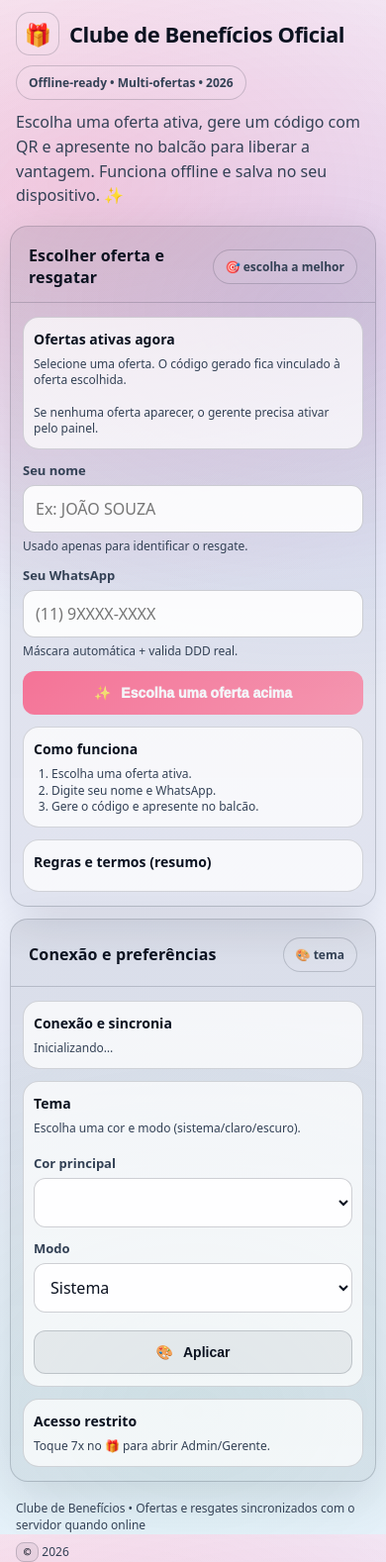
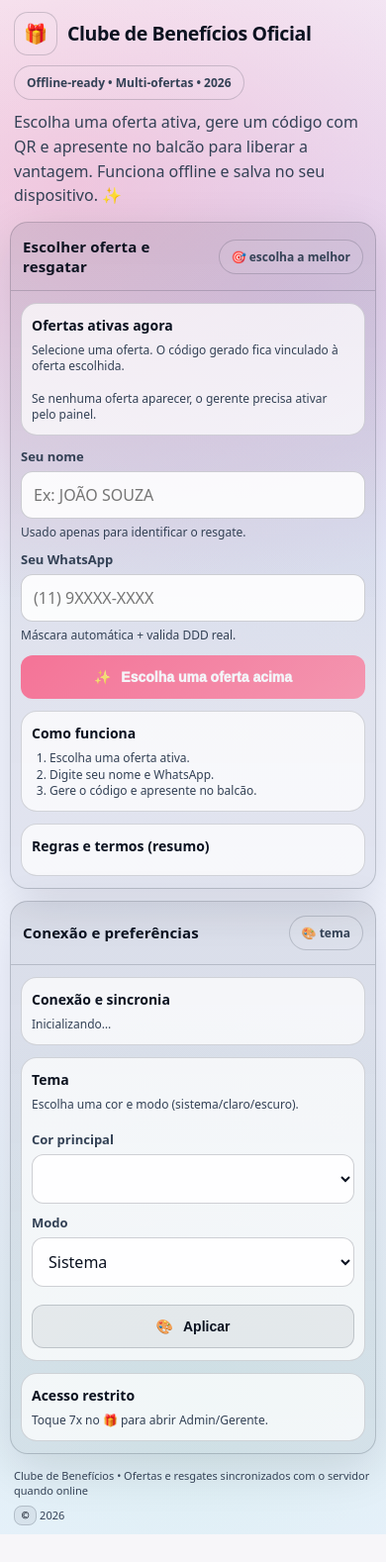
Before and after one commit to Augustuuuuu/clube-beneficios, a Django app: page / in a window 390 px wide. Shown: the whole page at 99% size. After the commit the page ends 1550 px from the top, so only its background shows below. Run offline with Django 5.2, Linux system fonts and the light colour scheme; lists and menus that the app fills with data are empty; some libraries are stand-ins or nearby versions.

Commit message:
Update index.html

```diff
--- a/templates/index.html
+++ b/templates/index.html
@@ -56,7 +56,8 @@
   }
 
   *{ box-sizing:border-box; }
-  html,body{ height:100%; }
+  html{ overflow-x:hidden; }
+  html,body{ height:100%; min-height:100%; }
   body{
     margin:0;
     font-family:var(--sans);
@@ -81,11 +82,14 @@
     }
   }
 
-  .wrap{ width:min(1120px,100%); display:grid; gap:18px; box-sizing:border-box; }
-  header{ display:flex; align-items:flex-start; justify-content:space-between; gap:14px; padding:0 6px; }
-  .brand{ display:flex; flex-direction:column; gap:10px; min-width:0; }
-  .titleRow{ display:flex; align-items:center; gap:10px; flex-wrap:wrap; }
-  h1{ margin:0; font-size:clamp(22px,2.7vw,38px); letter-spacing:-0.02em; line-height:1.1; display:flex; align-items:center; gap:10px; }
+  .wrap{ width:100%; max-width:1120px; display:grid; gap:18px; box-sizing:border-box; min-width:0; padding:0 2px; }
+  @media (max-width: 480px){ .wrap{ gap: 14px; padding: 0; } }
+  header{ display:flex; align-items:flex-start; justify-content:space-between; gap:14px; padding:0 6px; min-width:0; }
+  @media (max-width: 480px){ header{ padding: 0 4px; flex-wrap: wrap; } }
+  .brand{ display:flex; flex-direction:column; gap:10px; min-width:0; flex:1; }
+  .titleRow{ display:flex; align-items:center; gap:10px; flex-wrap:wrap; min-width:0; }
+  h1{ margin:0; font-size:clamp(22px,2.7vw,38px); letter-spacing:-0.02em; line-height:1.1; display:flex; align-items:center; gap:10px; flex-wrap:wrap; min-width:0; }
+  @media (max-width: 480px){ h1{ font-size: clamp(18px, 5vw, 24px); } }
 
   #secretEmoji{
     display:inline-grid; place-items:center;
@@ -124,12 +128,14 @@
     font-size:13px;
     box-shadow:var(--shadow);
     margin:0 6px;
+    min-width:0;
   }
   .banner.show{ display:block; }
-
-  .grid{ display:grid; grid-template-columns: 1.05fr .95fr; gap:16px; min-width:0; }
+  @media (max-width: 480px){ .banner{ margin: 0 4px; padding: 8px 10px; font-size: 12px; } }
+
+  .grid{ display:grid; grid-template-columns: 1.05fr .95fr; gap:16px; min-width:0; width:100%; }
   @media (max-width: 920px){ .grid{ grid-template-columns: 1fr; } }
-  @media (max-width: 480px){ .grid{ gap: 12px; } }
+  @media (max-width: 480px){ .grid{ gap: 12px; min-width: 0; } }
 
   .card{
     background: linear-gradient(180deg, var(--card2), var(--card));
@@ -138,28 +144,34 @@
     box-shadow:var(--shadow);
     overflow:hidden;
     min-width:0;
+    width:100%;
     max-width:100%;
   }
   .head{
     padding:18px 18px 14px;
     border-bottom:1px solid var(--line);
     display:flex; align-items:center; justify-content:space-between; gap:12px;
-  }
-  .head h2{ margin:0; font-size:16px; letter-spacing:.01em; }
-
-  .content{ padding:18px; display:flex; flex-direction:column; gap:14px; box-sizing:border-box; }
+    min-width:0;
+  }
+  @media (max-width: 480px){ .head{ padding: 14px 12px; } }
+  .head h2{ margin:0; font-size:16px; letter-spacing:.01em; min-width:0; }
+  @media (max-width: 480px){ .head h2{ font-size: 15px; } }
+
+  .content{ padding:18px; display:flex; flex-direction:column; gap:14px; box-sizing:border-box; min-width:0; overflow-x:hidden; }
   @media (max-width: 480px){
-    .content{ padding: 14px 12px; gap: 12px; }
-  }
-
-  .row{ display:grid; grid-template-columns: 1fr 1fr; gap:12px; }
+    .content{ padding: 12px 10px; gap: 12px; }
+  }
+
+  .row{ display:grid; grid-template-columns: 1fr 1fr; gap:12px; min-width:0; }
   @media (max-width: 560px){ .row{ grid-template-columns: 1fr; } }
+  @media (max-width: 480px){ .row{ gap: 10px; } }
 
   label{ display:block; color:var(--muted); font-size:13px; margin:0 0 6px; font-weight:900; }
 
   input,select,textarea{
     width:100%;
     min-height:48px;
+    max-width:100%;
     padding:12px 12px;
     border-radius:12px;
     border:1px solid rgba(255,255,255,.18);
@@ -169,6 +181,7 @@
     transition: box-shadow .15s ease, border-color .15s ease;
     font-size:16px;
     font-family:inherit;
+    box-sizing:border-box;
   }
   @media (prefers-color-scheme: light){
     input,select,textarea{
@@ -238,12 +251,14 @@
   .resultShareBtn{
     width:100%;
     max-width:100%;
+    min-width:0;
     min-height:44px;
     margin-top:8px;
     display:inline-flex;
     align-items:center;
     justify-content:center;
     gap:8px;
+    box-sizing:border-box;
   }
 
   .kbd{
@@ -295,9 +310,9 @@
   .offerBtn{ width:auto; min-width:140px; }
   @media (max-width: 480px){ .offerBtn{ min-width:0; width:100%; } }
 
-  .resultWrap{ display:none; gap:12px; max-width:100%; overflow:hidden; }
+  .resultWrap{ display:none; gap:12px; width:100%; max-width:100%; min-width:0; overflow:hidden; }
   .resultWrap.show{ display:grid; }
-  #codeCard{ max-width:100%; overflow-wrap:break-word; min-width:0; }
+  #codeCard{ width:100%; max-width:100%; overflow-wrap:break-word; min-width:0; overflow:hidden; }
 
   .codeLine{ display:flex; align-items:center; justify-content:space-between; gap:10px; flex-wrap:wrap; min-width:0; }
   .code{
@@ -310,8 +325,9 @@
     min-width:0;
   }
   @media (max-width: 480px){
-    .code{ font-size: 15px; }
-    .codeLine .secondary{ min-width:0; width:100%; }
+    .code{ font-size: 15px; word-break: break-all; }
+    .codeLine{ gap: 8px; }
+    .codeLine .secondary{ min-width:0 !important; width:100% !important; }
   }
   .tag{
     font-size: 12px;
@@ -357,7 +373,9 @@
     display:flex; align-items:center; justify-content:space-between;
     gap: 10px;
     flex-wrap:wrap;
-  }
+    min-width:0;
+  }
+  @media (max-width: 480px){ footer{ padding: 0 4px; font-size: 11px; } }
 
   .srOnly{
     position:absolute!important;
@@ -534,7 +552,7 @@
                   <div class="offerMeta"><strong>Validade:</strong> <span id="expiryText" class="kbd">—</span></div>
                   <div class="offerMeta"><strong>WhatsApp:</strong> <span id="phonePretty" class="kbd">—</span></div>
 
-                  <button id="btnShare" class="ghost resultShareBtn" type="button"><span aria-hidden="true">📤</span> Compartilhar (WhatsApp, etc.)</button>
+                  <button id="btnShare" class="ghost resultShareBtn" type="button"><span aria-hidden="true">📤</span> Compartilhar</button>
 
                   <div id="missionBox" class="codeCard" style="display:none;">
                     <strong style="font-size:14px;">Missão bônus 🎯</strong>
```
